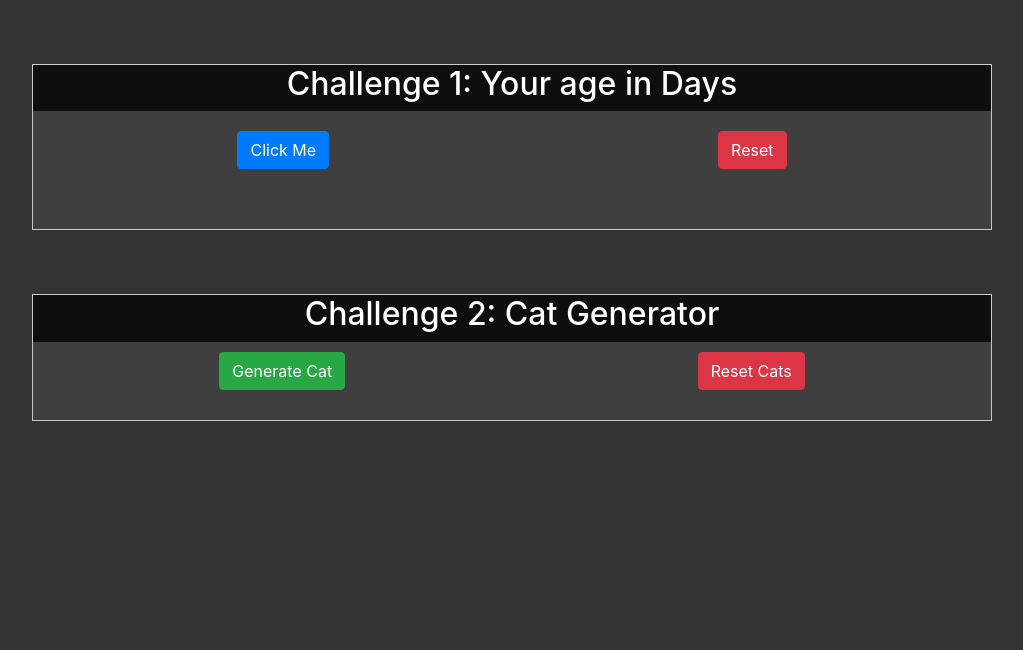
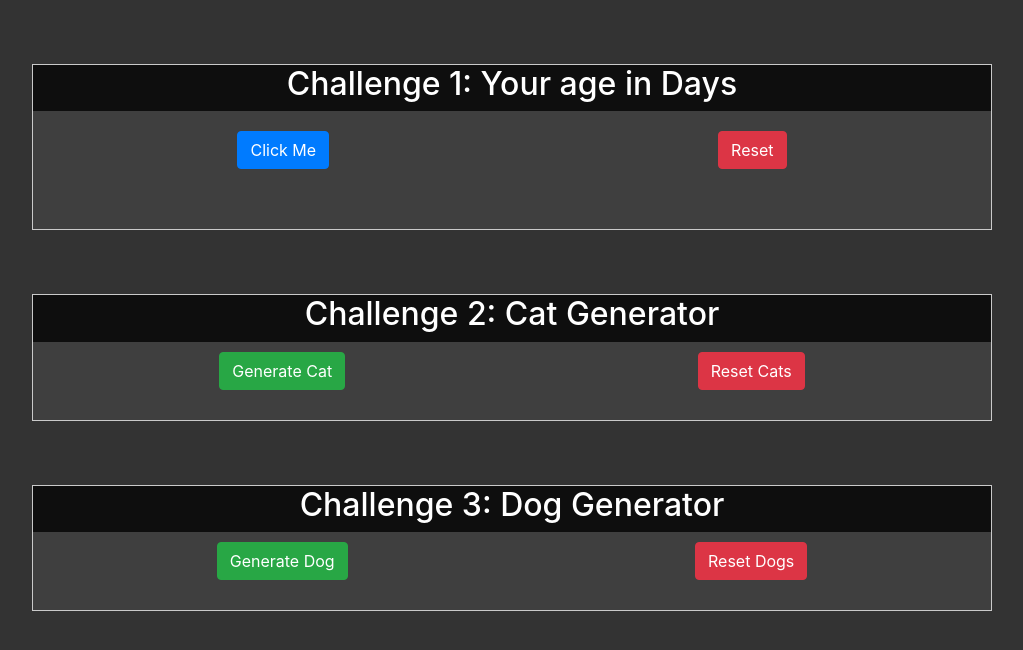
Before and after one commit to TadeeshaNithesh/A-simple-Game, a plain HTML site: page index.html in a window 1280 px wide. Shown: the whole page, without its empty margins (128-1151 px from the left). Drawn offline with nearby package versions, Linux system fonts and the light colour scheme.

Commit message:
Add dog generator

```diff
--- a/index.html
+++ b/index.html
@@ -48,8 +48,21 @@
     <!--End of the second challenge-->
     </div>
 
-    <div class="container-3">
+    <div class="container-2">
+        <h2>Challenge 3: Dog Generator</h2>
 
+        <!--Buttons-->
+        <div class="cat-buttons">
+            <div><button class="btn btn-success" id="dog-generator" onclick="generateDog()">Generate Dog</button></div>
+            <div><button class="btn btn-danger" onclick="resetDogs()">Reset Dogs</button></div>
+        </div>
+        <!--End of buttons-->
+
+        <!--Result box-->
+        <div class="flex-box-container-2" id="flex-dog-gen"></div>
+        <!--End of the result box-->
+
+    <!--End of the second challenge-->
     </div>
 
 
--- a/static/js/script.js
+++ b/static/js/script.js
@@ -27,3 +27,16 @@ function generateCat() {
 function resetCats() {
     document.getElementById('flex-cat-gen').remove();
 }
+
+//Challenge 3: Dog Generator
+
+async function generateDog() {
+    var image = document.createElement('img');
+    var div = document.getElementById('flex-dog-gen');
+    image.src = 'http://thedogapi.com/api/images/get?format=src&type=gif&size=small';
+    div.appendChild(image);
+}
+
+function resetDogs() {
+    document.getElementById('flex-dog-gen').remove();
+}
```
Also changed, not shown: banner.jpg (added), 1 other file.
